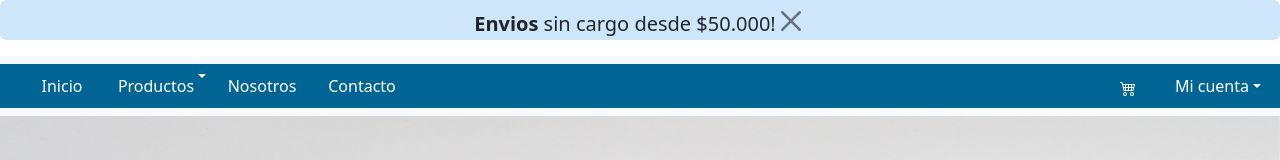
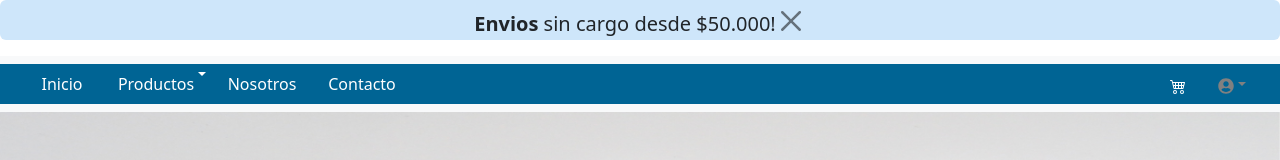
Before and after one commit to MauricioCarambia/ProyectoNumenCarrito, a React (Create React App) app: page / in a window 1280 px wide. Shown: the top 160 px of the page. Built offline with nearby package versions, Linux system fonts and the light colour scheme.

Commit message:
Actualizacion Css Navbar

```diff
--- a/package.json
+++ b/package.json
@@ -12,7 +12,7 @@
     "react": "^18.2.0",
     "react-bootstrap": "^2.7.2",
     "react-dom": "^18.2.0",
-    "react-icons": "4.8.0",
+    "react-icons": "^4.8.0",
     "react-router-dom": "^6.10.0",
     "react-scripts": "5.0.1",
     "web-vitals": "^2.1.4"
--- a/src/App.css
+++ b/src/App.css
@@ -122,9 +122,9 @@ nav {
 
 #liCart{
     display: flex;
-    padding: 10px 10px;
+    padding: 7px 7px;
     margin: 0px 15px;
-    border-radius: 15px;
+    border-radius: 100%;
     width: 50px;
 }
 
@@ -133,7 +133,7 @@ nav {
     color: white;
     transition: all 0.3s ease-in-out;
     border: solid 1px black;
-    border-radius: 15px;
+    border-radius: 100%;
 
 
 
@@ -146,16 +146,28 @@ nav {
     margin: auto;
 }
 
+#liMicuenta{
+    display: flex;
+
+
+    width: 50px;
+    color: grey
+}
+#liMicuenta:hover{
+
+    color: white;
+    transition: all 0.2s ease-in-out;
+
+}
 
 #micuenta {
 
+    border-radius: 15px;
+    padding: 0px 5px;
     color: #ffffff;
-    border-radius: 15px;
-width: 100px;
-display: flex;
-justify-content: center;
-padding: 10px 0px;
+    margin: auto;
 }
+
 
 #micuenta:hover {
     background-color: black;
@@ -208,9 +220,9 @@ justify-content: center;
 }
 
 #ulLog {
-    background-color: black;
-
-    margin-left: -57px;
+    background-color: rgb(0, 100, 148);
+    margin-left: -97px;
+    margin-top: 7px;
 }
 
 #divLog {
--- a/src/Components/Navbar.js
+++ b/src/Components/Navbar.js
@@ -1,7 +1,6 @@
-
 import { Link } from "react-router-dom"
 import { BsCart4 } from "react-icons/bs";
-
+import {FaUserCircle} from "react-icons/fa"
 import '../App.css'
 
 
@@ -44,9 +43,9 @@ const Navbar = () => {
             <li id="liCart" class="nav-item">
               <Link to="/Carrito" id="buttonCart" className="nav-link active" ><BsCart4/></Link>
             </li>
-            <li id="micuenta" class="nav-item dropdown"  >
+            <li id="liMicuenta" class="nav-item dropdown"  >
               <a id="miCuenta" class="nav-link dropdown-toggle" href="#" role="button" data-bs-toggle="dropdown" aria-expanded="false">
-                Mi cuenta
+              <FaUserCircle/>
               </a>
               <ul id='ulLog' class="dropdown-menu" aria-labelledby="navbarDropdown">
                 <form className='formLog'>
```
Also changed, not shown: 1 other file (tests, documents, lock files or other folders).
